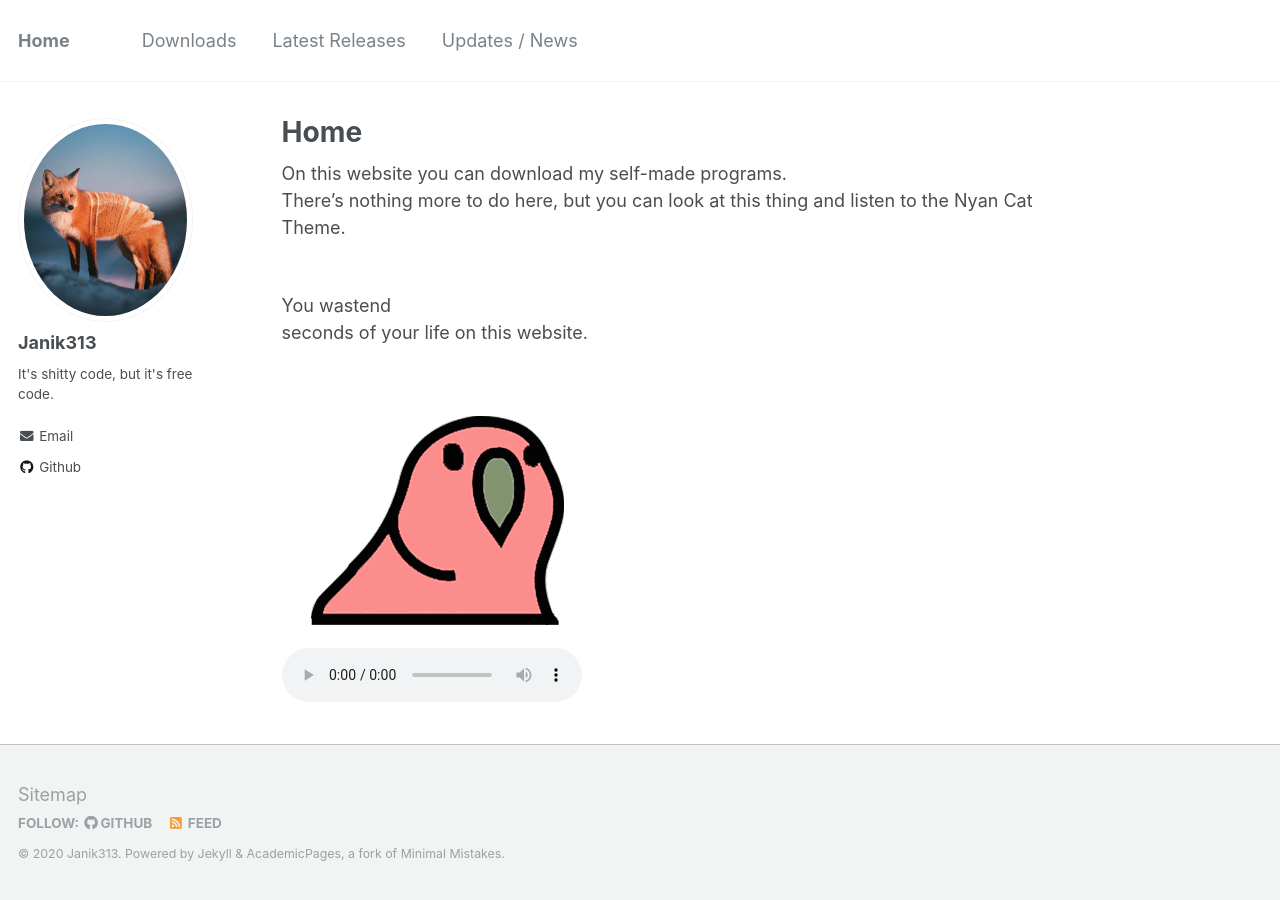
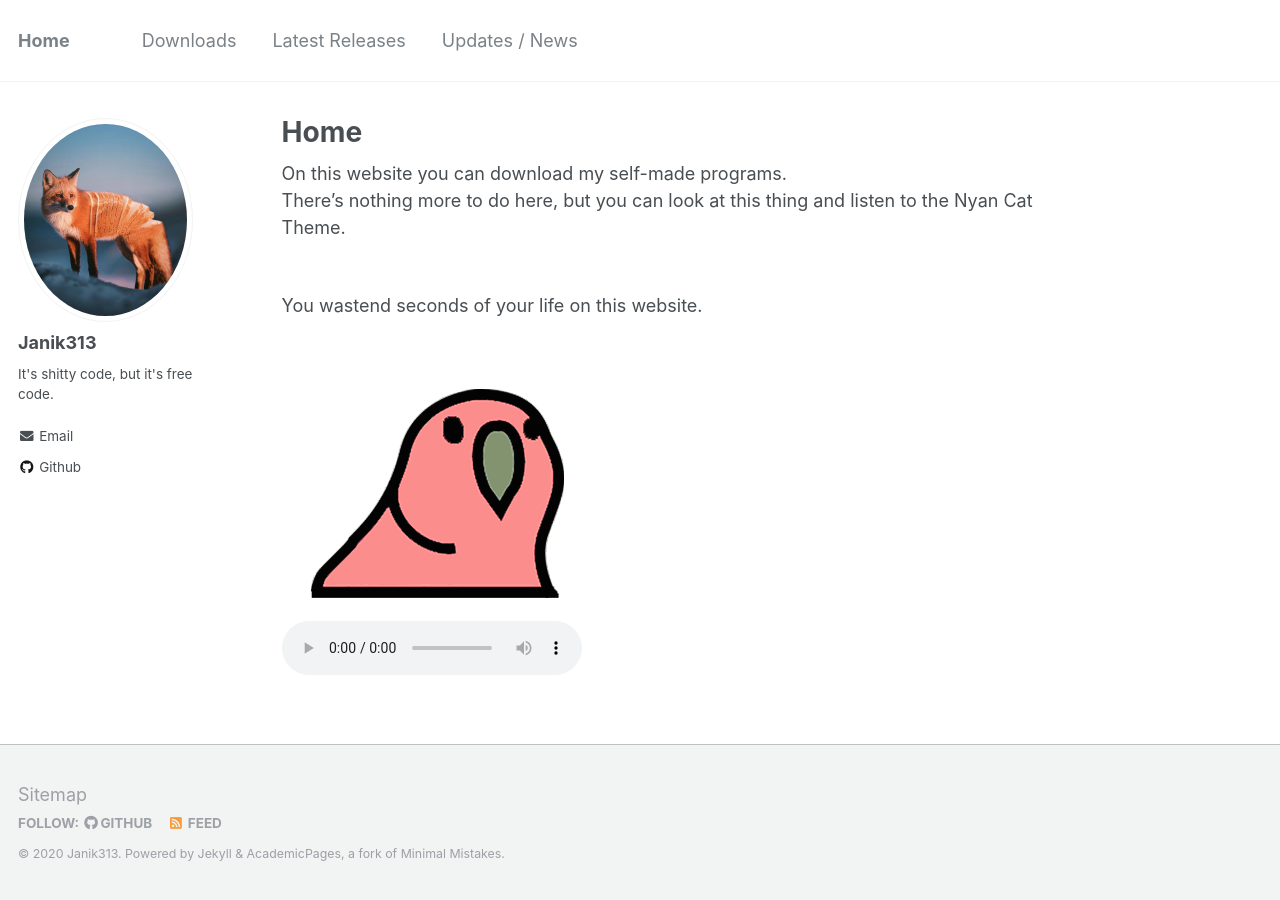
Before and after one commit to Janik313/janik313.github.io, a Jekyll site: the page built from _pages/home.md, in a window 1280 px wide. Built offline with Jekyll 4.4.1, drawn with Linux system fonts in a browser that asks for light colours.

Commit message:
Update home.md

```diff
--- a/_pages/home.md
+++ b/_pages/home.md
@@ -8,9 +8,7 @@
 <br>There's nothing more to do here, but you can look at this thing and listen to the Nyan Cat Theme.
 
 
-<br>You wastend
-<br>
-<span id="seconds"></span>
+<br>You wastend <span id="seconds"></span> seconds of your life on this website.
 <script>
 var sec = 0;
     function pad ( val ) { return val > 9 ? val : "0" + val; }
```
Also changed, not shown: other parts of _pages/home.md (+0 -1 lines).
